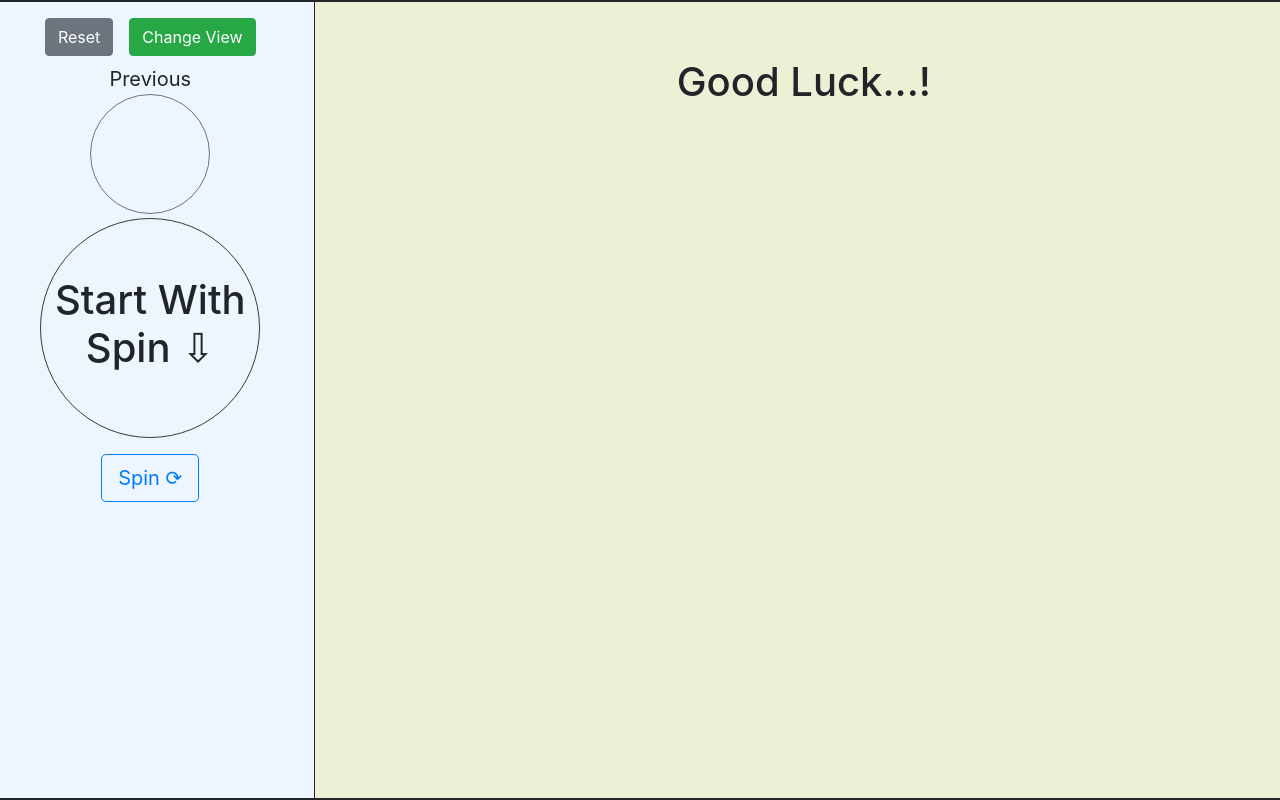
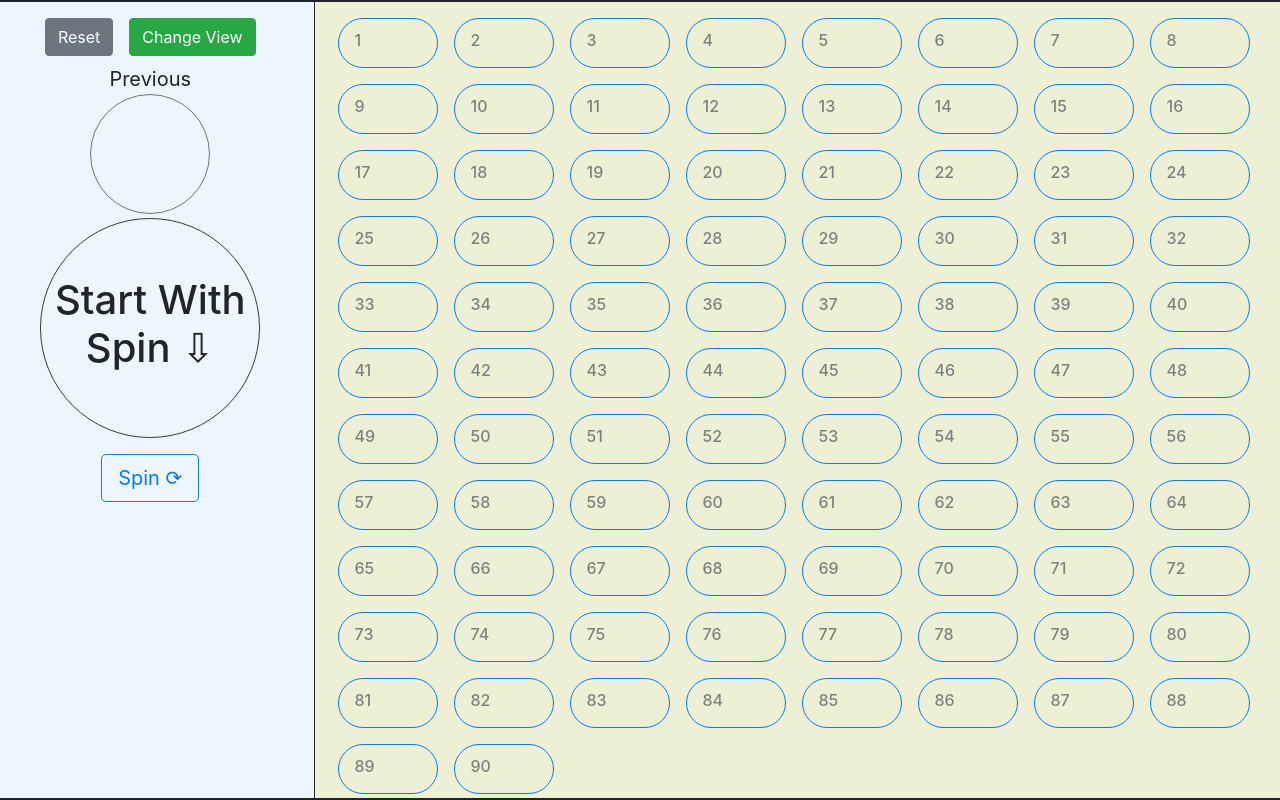
Before and after one commit to avinash-mane/promobi-housie, a React (Create React App) app: page / in a window 1280 px wide. Built offline with nearby package versions, Linux system fonts and the light colour scheme.

Commit message:
remove good luck

```diff
--- a/src/components/main.js
+++ b/src/components/main.js
@@ -78,7 +78,7 @@ function App() {
           <span className="ml-2" style={{ fontSize: "20px", color: list.includes(search) ? "green" : "red" }}>
             {search ? list.includes(search) ? <>&#x2714;</> : <>&#x2716;</> : ""}
           </span> */}
-          <Button  variant="secondary" onClick={handleOnReset}>
+          <Button variant="secondary" onClick={handleOnReset}>
             Reset
         </Button>
           <Button className="ml-3" variant="success" onClick={() => setView(!view)}>
@@ -114,12 +114,9 @@ function App() {
       </div>
       <div className="col pt-2" style={{ overflow: "auto", height: "100%", backgroundColor: "#eef0d6", borderLeft: "1px solid" }}>
         <div>
-          {list.length !== 0 ?
-            <div class="d-flex flex-wrap">
-              {view ? <Sequence /> : <Board />}
-            </div> :
-            <h1 className="mt-5">Good  Luck...!</h1>
-          }
+          <div class="d-flex flex-wrap">
+            {view ? <Sequence /> : <Board />}
+          </div>
         </div>
       </div>
     </div>
```
